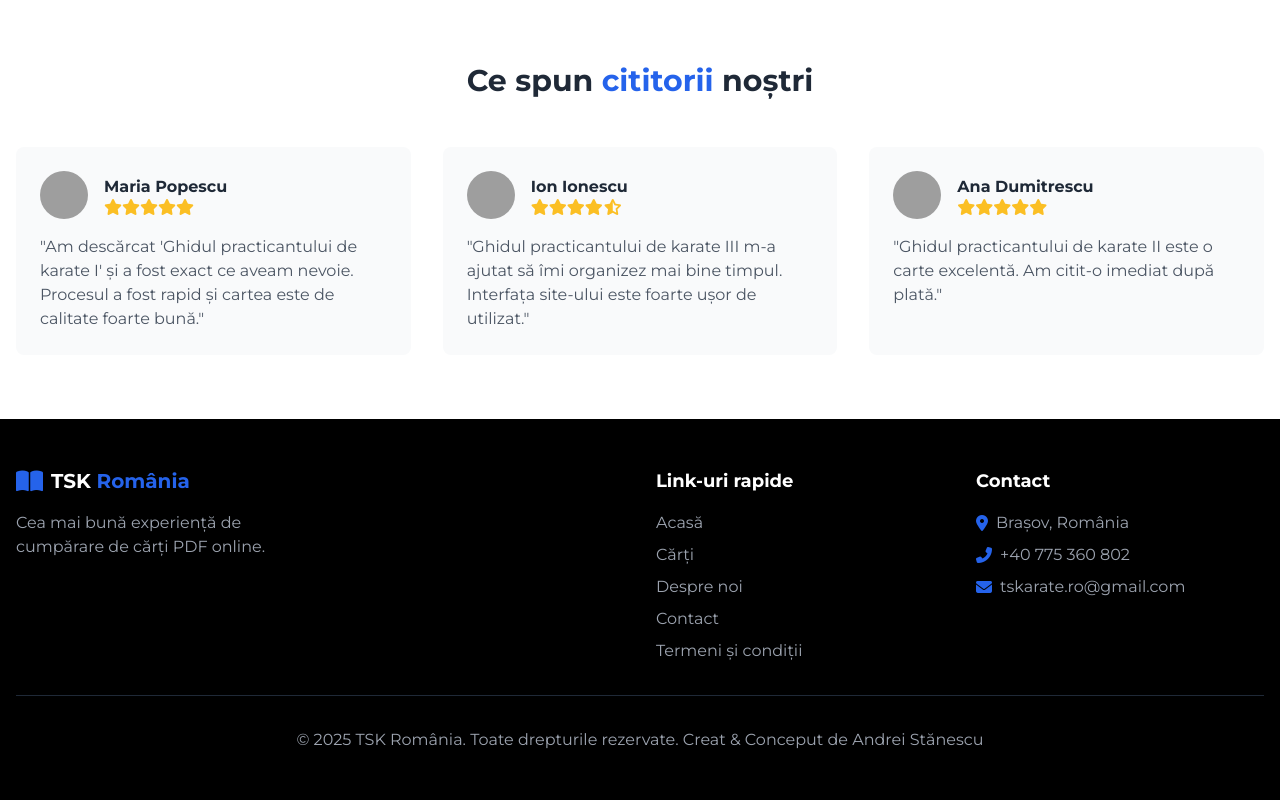
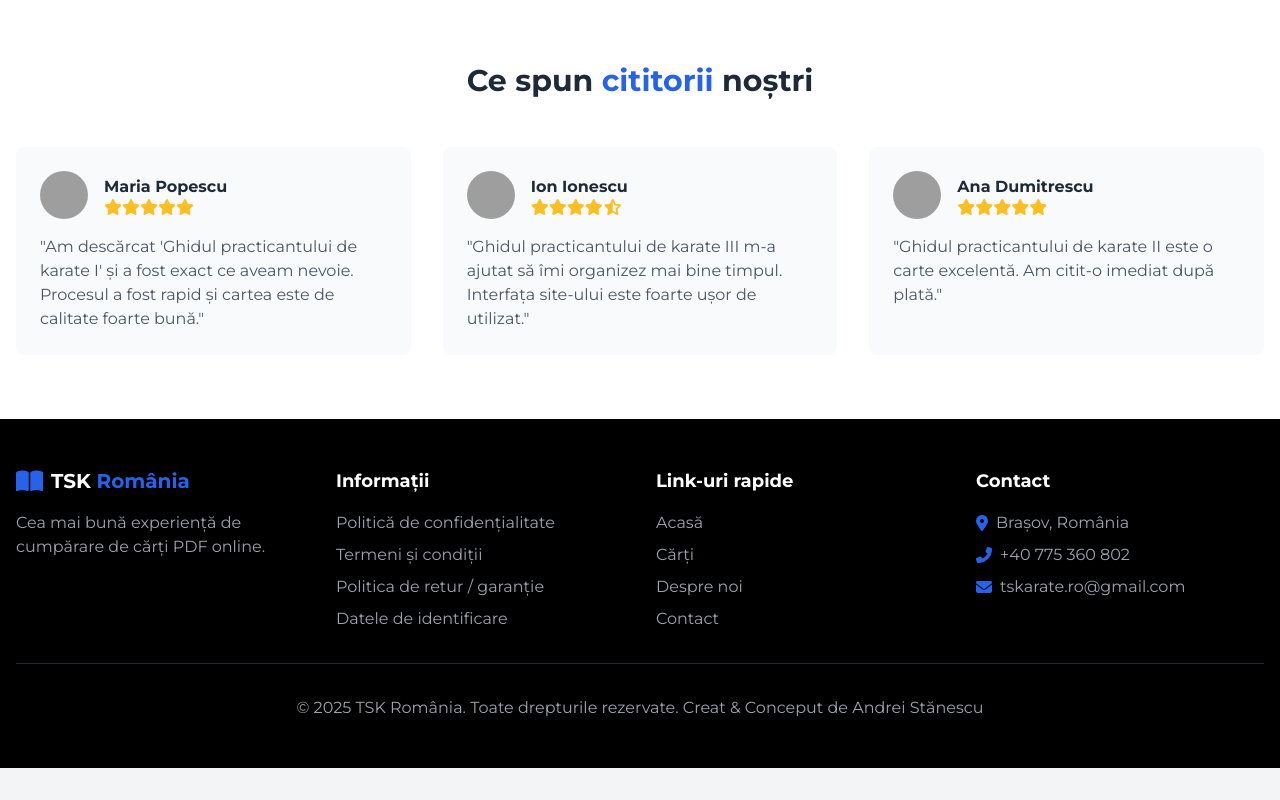
Before and after one commit to andrestx/store-karate, a plain HTML site: page index.html in a window 1280 px wide. Shown: the part 1185-1985 px from the top of the page. After the commit the page ends 1953 px from the top, so only its background shows below. Drawn offline with nearby package versions, Linux system fonts and the light colour scheme; grey boxes are pictures that could not be loaded; a script that the page names is missing.

Commit message:
Update index.html

```diff
--- a/index.html
+++ b/index.html
@@ -372,7 +372,15 @@ according to applicable laws.
           </div>
           <p class="text-gray-400">Cea mai bună experiență de cumpărare de cărți PDF online.</p>
         </div>
-        <div></div>
+        <div>
+          <h4 class="font-bold text-lg mb-4">Informații</h4>
+          <ul class="space-y-2">
+             <li><a href="https://www.store.tskro.org/politica-de-confidentialitate/" class="text-gray-400 hover:text-white">Politică de confidențialitate</a></li>
+            <li><a href="https://www.store.tskro.org/termeni-si-conditii/" class="text-gray-400 hover:text-white">Termeni și condiții</a></li>
+            <li><a href="https://www.store.tskro.org/politica-de-retur-garantie/" class="text-gray-400 hover:text-white">Politica de retur / garanție</a></li>
+            <li><a href="https://www.store.tskro.org/date-identificare/" class="text-gray-400 hover:text-white">Datele de identificare</a></li>
+          </ul>
+        </div>
         <div>
           <h4 class="font-bold text-lg mb-4">Link-uri rapide</h4>
           <ul class="space-y-2">
@@ -380,7 +388,7 @@ according to applicable laws.
             <li><a href="https://www.store.tskro.org/" class="text-gray-400 hover:text-white">Cărți</a></li>
             <li><a href="https://tskro.org/desprenoi/" class="text-gray-400 hover:text-white">Despre noi</a></li>
             <li><a href="https://tskro.org/contact/" class="text-gray-400 hover:text-white">Contact</a></li>
-            <li><a href="#" class="text-gray-400 hover:text-white">Termeni și condiții</a></li>
+
           </ul>
         </div>
         <div>
```
